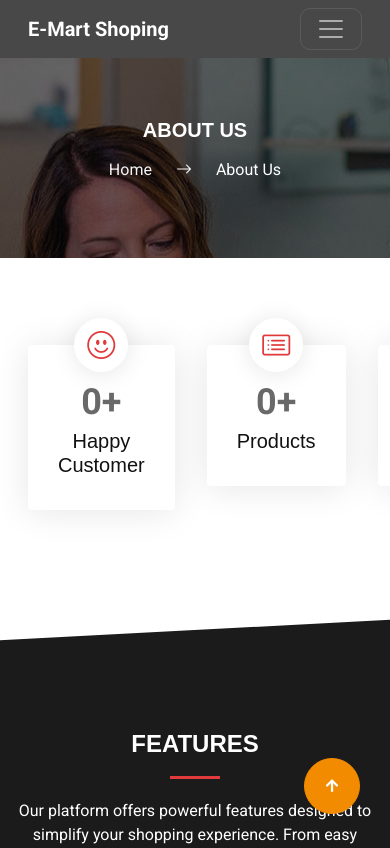
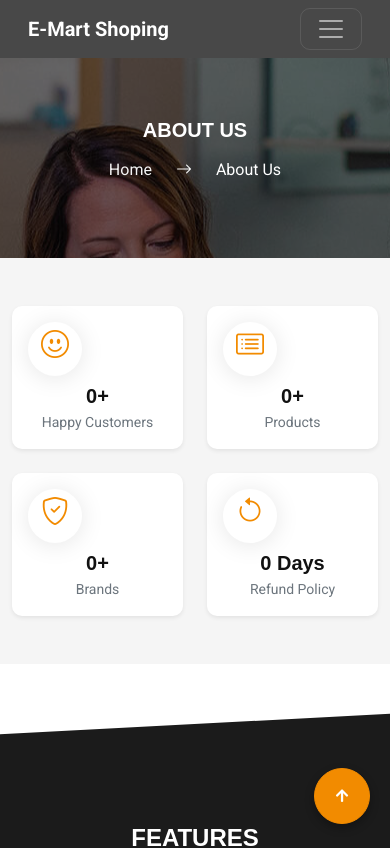
Before and after one commit to amanyadav221/E-Commerce-React, a React (Vite) app: page /about in a window 390 px wide. Shown: the top 848 px of the page. Built offline with nearby package versions, Linux system fonts and the light colour scheme; no server answers; what password-validator would draw is missing.

Commit message:
Update theme highlights to Blue, fix Stats section mobile overflow and clean footer bottom row

```diff
--- a/public/assets/css/style.css
+++ b/public/assets/css/style.css
@@ -19,15 +19,19 @@
 
 .back-to-top {
     position: fixed;
-    right: 30px;
-    bottom: 30px;
+    right: 20px;
+    bottom: 20px;
     display: flex;
     width: 45px;
     height: 45px;
     align-items: center;
     justify-content: center;
     transition: 0.5s;
-    z-index: 99;
+    z-index: 999;
+    background-color: #0d6efd !important;
+    color: #ffffff !important;
+    border-radius: 50% !important;
+    box-shadow: 0 4px 10px rgba(0,0,0,0.3);
 }
 
 /*** Button Start ***/
--- a/src/components/Stats.jsx
+++ b/src/components/Stats.jsx
@@ -2,11 +2,11 @@ import React, { useEffect, useState } from 'react'
 import Countup from 'react-countup'
 import { useDispatch, useSelector } from 'react-redux'
 import { getAllSetting } from '../Redux/ActionCreators/SettingActionCreators'
+
 export default function Stats() {
     let SettingStateData = useSelector(state => state.SettingStateData)
     let dispatch = useDispatch()
     let [data, setData] = useState({})
-
 
     useEffect(() => {
         dispatch(getAllSetting());
@@ -14,53 +14,57 @@ export default function Stats() {
 
     useEffect(() => {
         if (SettingStateData) {
-            console.log(SettingStateData)
             setData(SettingStateData.setting);
         }
     }, [SettingStateData.setting])
+
     return (
-        <div>
-            <main className="main ">
-                <section id="stats" className="stats section  ">
+        <section id="stats" className="stats section py-5 bg-light">
+            <div className="container">
+                <div className="row gy-4 justify-content-center text-center">
 
-                    <div className="container d-flex">
-                        <div className="col-lg-3 col-md-6 d-flex flex-column align-items-center px-3" >
-                            <i className="bi bi-emoji-smile fs-1"></i>
-                            <div className="stats-item">
-                                <span ><Countup className='d-inline' end={data?.customer} duration={2} />+</span>
-                                <h5>Happy Customer</h5>
+                    <div className="col-6 col-md-3">
+                        <div className="p-3 bg-white shadow-sm rounded">
+                            <i className="bi bi-emoji-smile fs-1 text-primary mb-2 d-block"></i>
+                            <h3 className="fw-bold mb-1">
+                                <Countup end={data?.customer || 0} duration={2} />+
+                            </h3>
+                            <p className="text-muted mb-0 small fw-semibold">Happy Customers</p>
                         </div>
                     </div>
 
-                        <div className="col-lg-3 col-md-6 d-flex flex-column align-items-center px-3 ">
-                            <i className="bi bi-card-list fs-1"></i>
-                            <div className="stats-item">
-                                <span ><Countup className='d-inline' end={data?.products} duration={2} />+</span>
-                                <h5>Products</h5>
+                    <div className="col-6 col-md-3">
+                        <div className="p-3 bg-white shadow-sm rounded">
+                            <i className="bi bi-card-list fs-1 text-primary mb-2 d-block"></i>
+                            <h3 className="fw-bold mb-1">
+                                <Countup end={data?.products || 0} duration={2} />+
+                            </h3>
+                            <p className="text-muted mb-0 small fw-semibold">Products</p>
                         </div>
                     </div>
 
-                        <div className="col-lg-3 col-md-6 d-flex flex-column align-items-center px-3 ">
-                            <i className="bi bi-shield-check fs-1"></i>
-                            <div className="stats-item">
-                                <span ><Countup className='d-inline' end={data?.brands} duration={2} />+</span>
-                                <h5>Brands</h5>
+                    <div className="col-6 col-md-3">
+                        <div className="p-3 bg-white shadow-sm rounded">
+                            <i className="bi bi-shield-check fs-1 text-primary mb-2 d-block"></i>
+                            <h3 className="fw-bold mb-1">
+                                <Countup end={data?.brands || 0} duration={2} />+
+                            </h3>
+                            <p className="text-muted mb-0 small fw-semibold">Brands</p>
                         </div>
                     </div>
 
-
-                        <div className="col-lg-3 col-md-6 d-flex flex-column align-items-center px-3 ">
-                            <i className="bi bi-arrow-counterclockwise fs-1"></i>
-                            <div className="stats-item">
-                                <span ><Countup className='d-inline' end={data?.refund} duration={2} />Days</span>
-                                <h5>Refund Policy</h5>
+                    <div className="col-6 col-md-3">
+                        <div className="p-3 bg-white shadow-sm rounded">
+                            <i className="bi bi-arrow-counterclockwise fs-1 text-primary mb-2 d-block"></i>
+                            <h3 className="fw-bold mb-1">
+                                <Countup end={data?.refund || 0} duration={2} /> Days
+                            </h3>
+                            <p className="text-muted mb-0 small fw-semibold">Refund Policy</p>
                         </div>
                     </div>
 
                 </div>
+            </div>
         </section>
-            </main>
-
-        </div>
     )
 }
```
Also changed, not shown: src/components/Footer.jsx (+24 -27 lines). Lines whose indentation alone changed are shown as unchanged.
